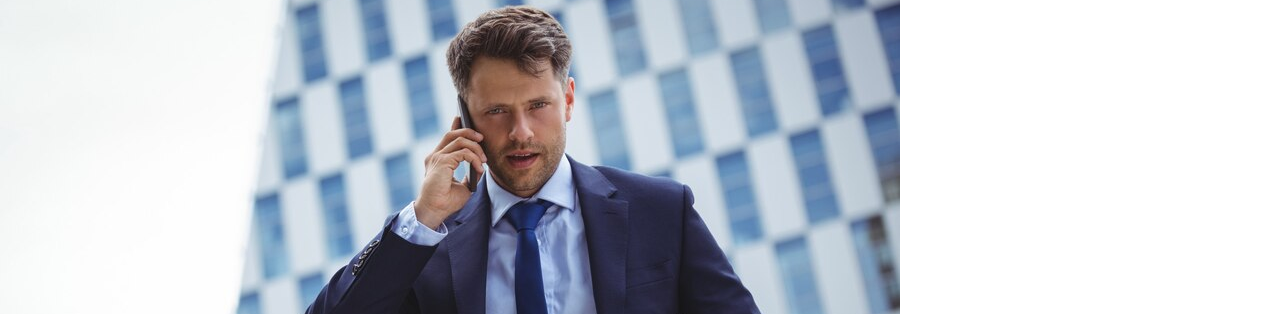
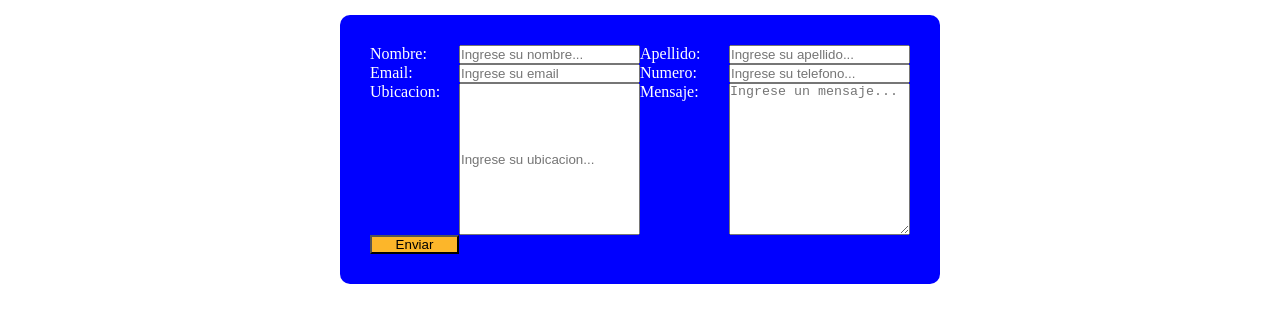
Before and after one commit to FranciscoCarelli/proyecto, a plain HTML site: page paginas/contacto.html in a window 1280 px wide. Shown: the part 156-470 px from the top of the page. Drawn offline with Linux system fonts and the light colour scheme.

Commit message:
cambie la pag nosotros y avanze en el form

```diff
--- a/css/styles.css
+++ b/css/styles.css
@@ -77,7 +77,7 @@ main .banner p{
 
 .imagen-izq{
     grid-area: foto1;
-
+    width: 100%;
 }
 .parrafo-derecha{
     grid-area: parrafo-der;
@@ -99,7 +99,7 @@ main .banner p{
 
 .imagen-derecha{
     grid-area: img-derecha;
-    height: 550px;
+    width: 100%;
     border-left: black solid 1px;
 }
 
@@ -143,17 +143,16 @@ button{
     background-color: #fcb62a;
 }
 
-.nos{
+/*.nos{
     margin: 50px;
     background-color: firebrick;
     display: grid;
     grid-template-columns: 1fr 2fr;
     text-align: center;
-}
+}*/
 
 .imagen-nosotros{
     display: flex;
-    object-fit: cover;
     height: 90%;
 }
 
@@ -210,3 +209,77 @@ opacity: 0.7;
 .p-footer-envios{
     color: black;
 }
+
+/*grid-contactos*//*grid-contactos*//*grid-contactos*//*grid-contactos*//*grid-contactos*//*grid-contactos*/
+
+.img-contact{
+    display: none;
+}
+
+.formulario{
+    background-color: blue;
+    color:white;
+    display: grid;
+    grid-template-columns: 1fr 1fr 1fr 1fr;
+    grid-template-areas: "label-nombre input-nombre label-apellido input-apellido"
+                         "label-email  input-email  label-numero   input-numero"
+                         "label-ubic   input-ubic   label-mensaje  input-mensaje"
+                         "boton          ...             ...        input-mensaje";
+    width: 600px;
+    padding: 30px;
+    margin: 30px auto;
+    border-radius: 10px;
+}
+
+.formulario label:nth-child(1){
+grid-area: label-nombre;
+}
+
+.formulario input:nth-child(2){
+grid-area: input-nombre;
+}
+
+.formulario label:nth-child(3){
+    grid-area: label-apellido;
+}
+
+.formulario input:nth-child(4){
+grid-area: input-apellido;
+}
+
+.formulario label:nth-child(5){
+    grid-area: label-email;
+}
+
+.formulario input:nth-child(6){
+grid-area: input-email
+}
+
+.formulario label:nth-child(7){
+    grid-area: label-numero;
+}
+
+.formulario input:nth-child(8){
+    grid-area: input-numero;
+}
+
+.formulario label:nth-child(9){
+    grid-area: label-ubic;
+}
+
+
+.formulario input:nth-child(10){
+    grid-area: input-ubic;
+}
+
+.formulario label:nth-child(11){
+    grid-area: label-mensaje;
+}
+
+.formulario input:nth-child(12){
+    grid-area: input-mensaje;
+}
+
+.formulario button:nth-child(13){
+    grid-area: boton;
+}
--- a/paginas/contacto.html
+++ b/paginas/contacto.html
@@ -27,20 +27,27 @@
         </div>
     </header>
 <main>
-<div input-contact>
-    <img class="img-contact" src="../multimedia/hombre-negocios-hablando-telefono-movil.jpg" alt="hombre hablando por celular">
-    <form action="">
-        <label for="datos"></label>
-        <input type="text" name="nom-apell" id="datos" placeholder="ingrese su nombre" required>
-        <label for="mail"></label>
-        <input type="email" id="mail" name="mail" placeholder="ingrese su email" required>
-        <label for="num"></label>
-        <input type="text" name="num" id="num" placeholder="ingrese su telefono" required>
-        <label for="ubi"></label>
-        <input type="text" name="ubi" id="ubi" placeholder="ingrese su ubicacion" required>
-        <label for="mensaje"></label>
-        <textarea name="mensaje" id="mensaje" cols="30" rows="10" placeholder="ingrese un mensaje"></textarea>
-    </form>
+<div class="grid-input-y-img">
+    <div class="img-form">
+        <img class="img-contact" src="../multimedia/hombre-negocios-hablando-telefono-movil.jpg" alt="hombre hablando por celular">
+    </div>
+    <div>
+        <form class="formulario">
+            <label for="nombre">Nombre:</label>
+            <input type="text" name="nombre" id="nombre" placeholder="Ingrese su nombre..." required>
+            <label for="apellido">Apellido:</label>
+            <input type="text" name="nombre" id="apellido" placeholder="Ingrese su apellido..." required>
+            <label for="mail">Email:</label>
+            <input type="email" id="mail" name="mail" placeholder="Ingrese su email" required>
+            <label for="num">Numero:</label>
+            <input type="text" name="num" id="num" placeholder="Ingrese su telefono..." required>
+            <label for="ubi">Ubicacion:</label>
+            <input type="text" name="ubi" id="ubi" placeholder="Ingrese su ubicacion..." required>
+            <label for="mensaje">Mensaje:</label>
+            <textarea name="mensaje" id="mensaje" cols="30" rows="10" placeholder="Ingrese un mensaje..."></textarea>
+            <button type="submit">Enviar</button>
+        </form>
+</div>
 </div>
 </main>
 <footer>
```
Also changed, not shown: paginas/nosotros.html (+3 -3 lines).
